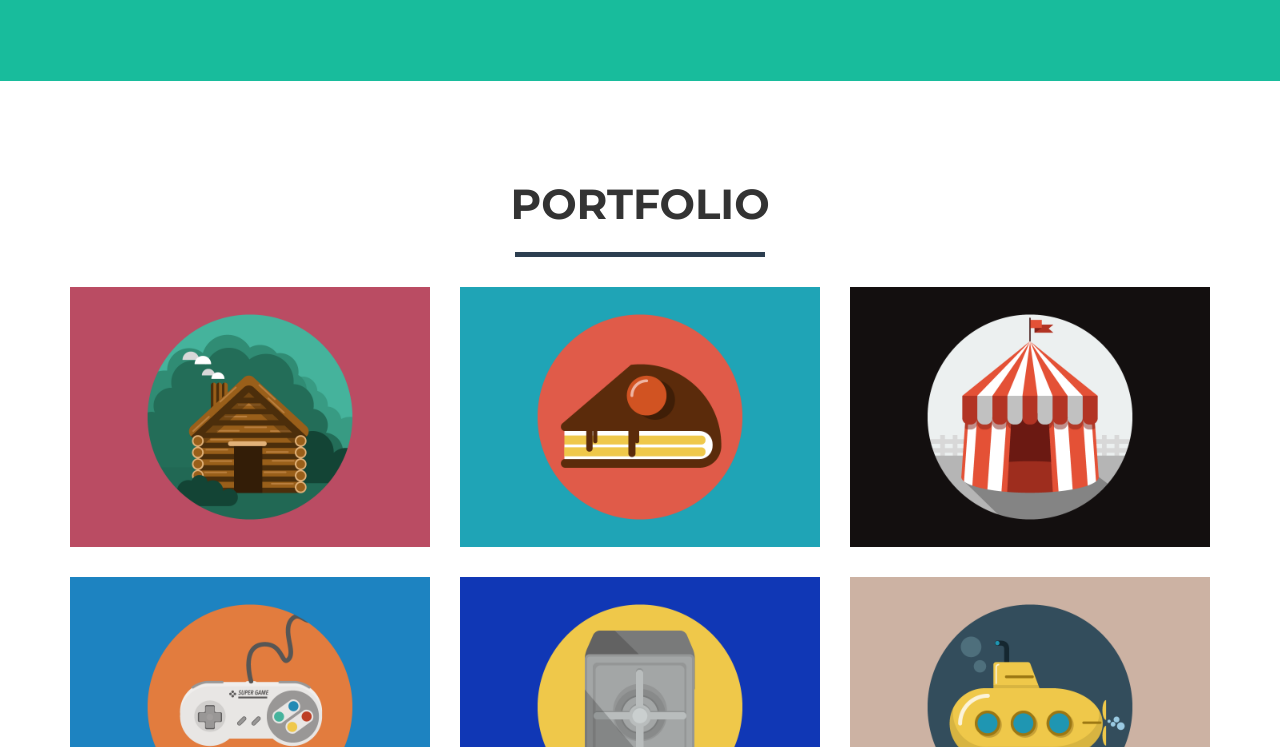
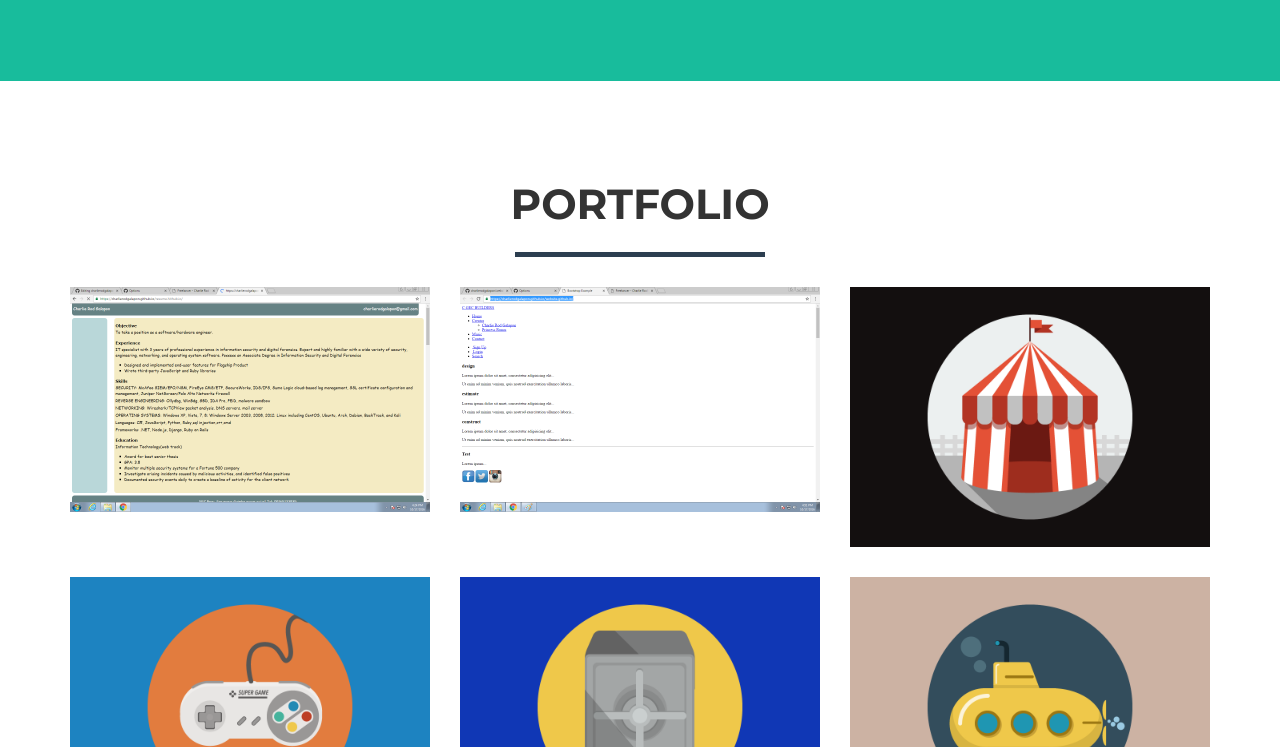
Before and after one commit to charlierodgalapon/charlierodgalapon.github.io, a website: page index.html in a window 1280 px wide. Shown: the part 611-1358 px from the top of the page. Drawn offline with nearby package versions, Linux system fonts and the light colour scheme; files whose address does not match are found by name.

Commit message:
Update index.html

```diff
--- a/index.html
+++ b/index.html
@@ -99,7 +99,7 @@
                                 <i class="fa fa-search-plus fa-3x"></i>
                             </div>
                         </div>
-                        <img src="img/portfolio/cabin.png" class="img-responsive" alt="">
+                        <img src="img/portfolio/resume.png" class="img-responsive" alt="">
                     </a>
                 </div>
                 <div class="col-sm-4 portfolio-item">
@@ -109,7 +109,7 @@
                                 <i class="fa fa-search-plus fa-3x"></i>
                             </div>
                         </div>
-                        <img src="img/portfolio/cake.png" class="img-responsive" alt="">
+                        <img src="img/portfolio/website.png" class="img-responsive" alt="">
                     </a>
                 </div>
                 <div class="col-sm-4 portfolio-item">
@@ -306,7 +306,7 @@
                         <div class="modal-body">
                             <h2>Project Title</h2>
                             <hr class="star-primary">
-                            <img src="img/portfolio/cabin.png" class="img-responsive img-centered" alt="">
+                            <img src="img/portfolio/resume.png" class="img-responsive img-centered" alt="">
                             <p>Use this area of the page to describe your project. The icon above is part of a free icon set by <a href="https://sellfy.com/p/8Q9P/jV3VZ/">Flat Icons</a>. On their website, you can download their free set with 16 icons, or you can purchase the entire set with 146 icons for only $12!</p>
                             <ul class="list-inline item-details">
                                 <li>Client:
@@ -343,15 +343,15 @@
                         <div class="modal-body">
                             <h2>Project Title</h2>
                             <hr class="star-primary">
-                            <img src="img/portfolio/cake.png" class="img-responsive img-centered" alt="">
+                            <img src="img/portfolio/website.png" class="img-responsive img-centered" alt="">
                             <p>Use this area of the page to describe your project. The icon above is part of a free icon set by <a href="https://sellfy.com/p/8Q9P/jV3VZ/">Flat Icons</a>. On their website, you can download their free set with 16 icons, or you can purchase the entire set with 146 icons for only $12!</p>
                             <ul class="list-inline item-details">
                                 <li>Client:
-                                    <strong><a href="http://startbootstrap.com">Start Bootstrap</a>
+                                    <strong><a href="https://charlierodgalapon.github.io/website.github.io/">Website</a>
                                     </strong>
                                 </li>
                                 <li>Date:
-                                    <strong><a href="http://startbootstrap.com">April 2014</a>
+                                    <strong><a href="http://startbootstrap.com">October 2016</a>
                                     </strong>
                                 </li>
                                 <li>Service:
```
